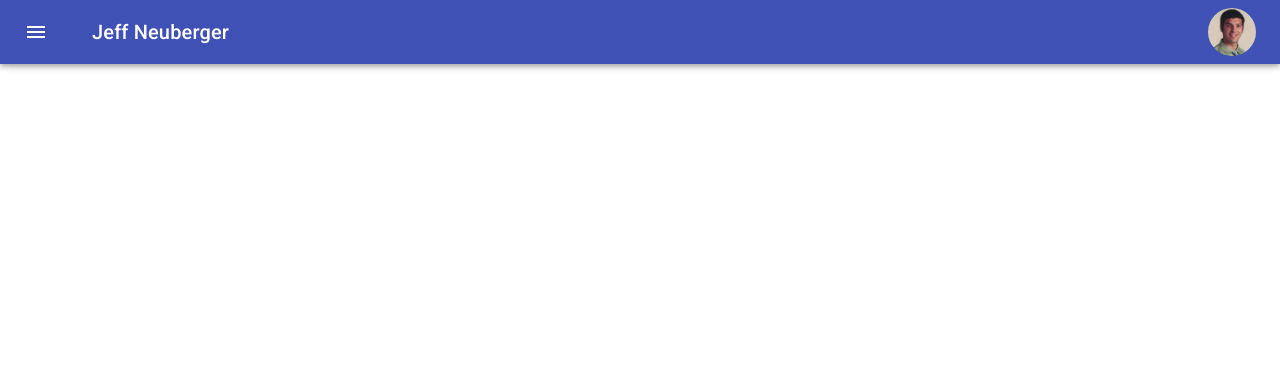
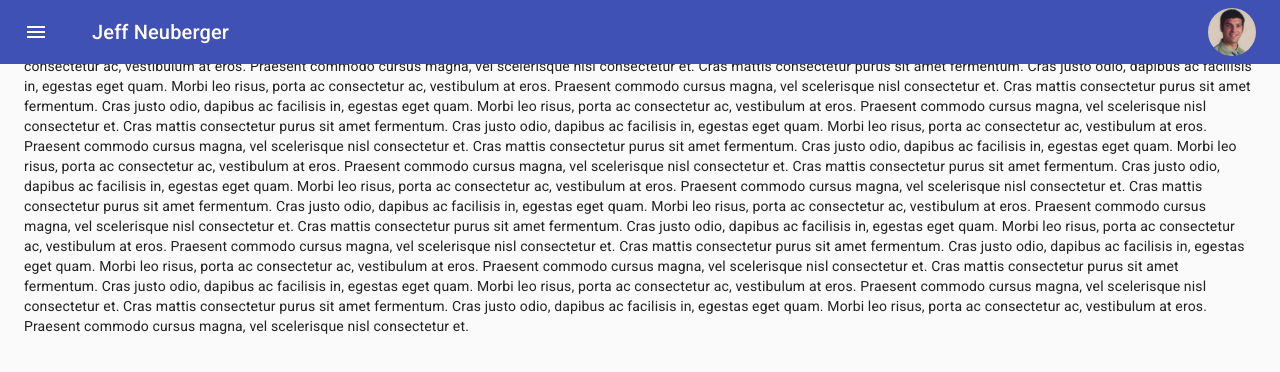
Before and after one commit to jeffn12/portfolio, a React (Create React App) app: page / in a window 1280 px wide. Shown: the top 372 px of the page. Built offline with nearby package versions, Linux system fonts and the light colour scheme.

Commit message:
fix: eslint version conflict w/ react-scripts

```diff
--- a/src/App.js
+++ b/src/App.js
@@ -1,13 +1,24 @@
 import React from 'react';
 // Components
-import { Box } from '@material-ui/core'
+import { Box, Container } from '@material-ui/core'
 import Navbar from './components/Navbar'
 
 function App() {
   return (
-    <Box>
+    <>
       <Navbar />
-    </Box>
+      <Container>
+      {<Box my={2}>
+          {[...new Array(12)]
+            .map(
+              () => `Cras mattis consectetur purus sit amet fermentum.
+Cras justo odio, dapibus ac facilisis in, egestas eget quam.
+Morbi leo risus, porta ac consectetur ac, vestibulum at eros.
+Praesent commodo cursus magna, vel scelerisque nisl consectetur et.`,
+            )
+            .join('\n')}
+        </Box>}</Container>
+    </>
   );
 }
 
--- a/src/components/Navbar.js
+++ b/src/components/Navbar.js
@@ -1,6 +1,6 @@
 import React from 'react'
 // Material UI
-import { AppBar, Toolbar, IconButton, Typography, Avatar } from '@material-ui/core'
+import { AppBar, Toolbar, IconButton, Typography, Avatar, useScrollTrigger, CssBaseline } from '@material-ui/core'
 import { makeStyles } from '@material-ui/styles'
 import MenuIcon from '@material-ui/icons/Menu'
 
@@ -10,6 +10,8 @@ function Navbar() {
 
     return (
         <div className={Styles.root}>
+            <CssBaseline />
+        <ElevationScroll>
         <AppBar>
             <Toolbar>
                 <IconButton edge="start" color="inherit" className={Styles.menuButton} aria-label="menu" >
@@ -19,6 +21,7 @@ function Navbar() {
                 <Avatar alt="headshot photo of Jeff Neuberger" src="/jeff_neuberger.jpeg" className={Styles.avatar}/>
             </Toolbar>
         </AppBar>
+        </ElevationScroll>
         </div>
     )
 }
@@ -27,7 +30,8 @@ export default Navbar
 
 const useStyles = makeStyles({
     root: {
-        flexGrow: 1
+        flexGrow: 1,
+        position: "sticky"
     },
     menuButton: {
         marginRight: "2rem"
@@ -40,3 +44,16 @@ const useStyles = makeStyles({
         height: "3rem"
     }
 })
+
+const ElevationScroll = (props) => {
+    const { children } = props;
+
+    const trigger = useScrollTrigger({
+      disableHysteresis: true,
+      threshold: 0,
+    });
+
+    return React.cloneElement(children, {
+      elevation: trigger ? 4 : 0,
+    });
+  }
```
Also changed, not shown: package.json (+22 -5 lines), 1 other file (tests, documents, lock files or other folders).
